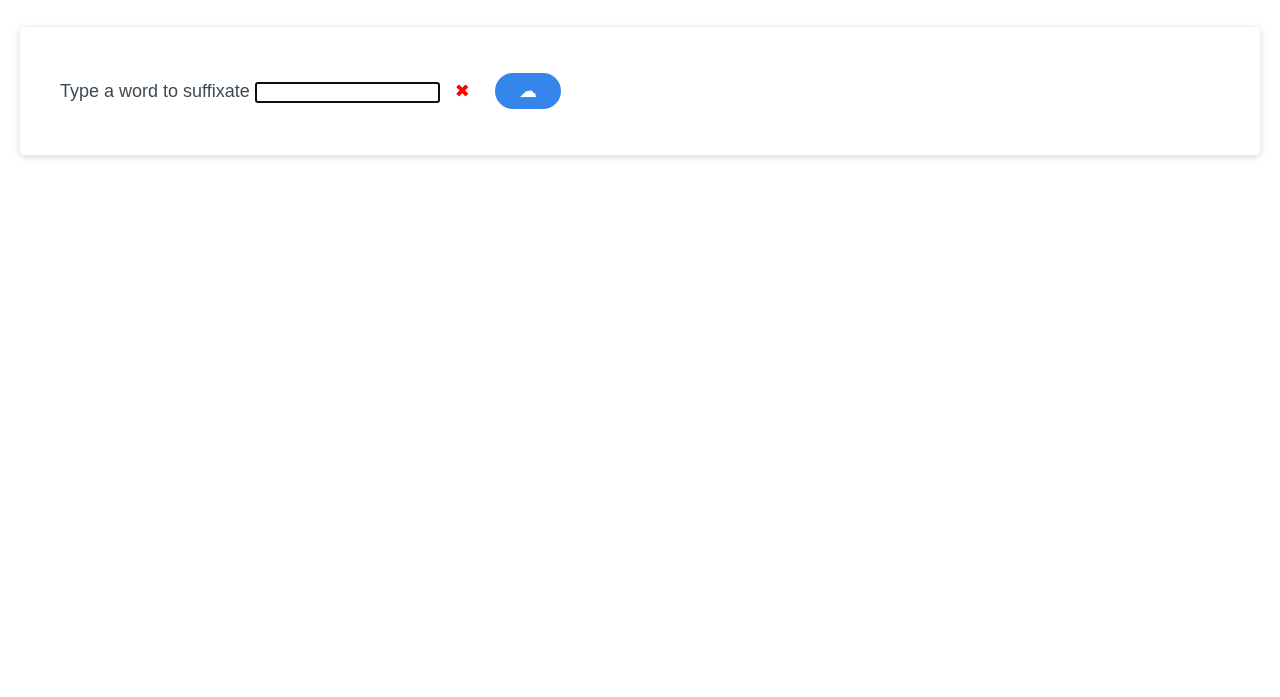
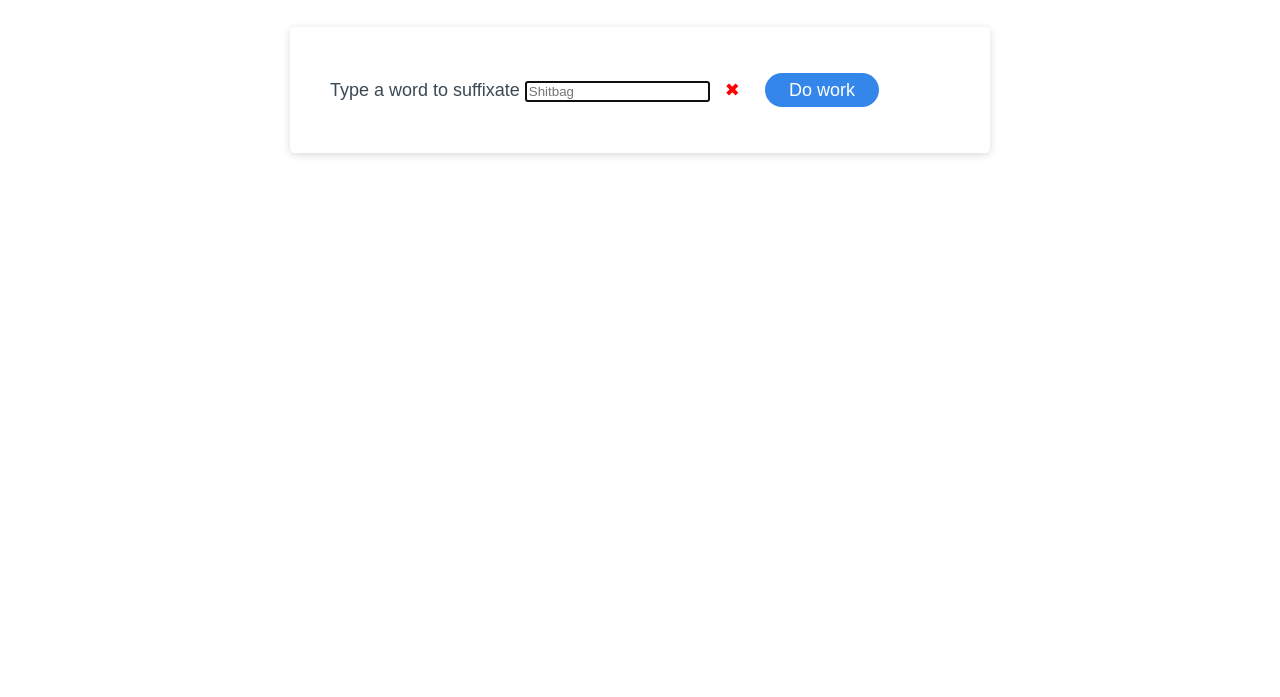
Before and after one commit to hugh-bowie/suffix, a website: page index.html in a window 1280 px wide. Shown: the part 103-800 px from the top of the page. Drawn offline with Linux system fonts and the light colour scheme.

Commit message:
getting closer

```diff
--- a/assets/css/style.css
+++ b/assets/css/style.css
@@ -25,9 +25,13 @@ header {
 }
 
 /*---TEXT INPUT RULES---*/
+.card-input {
+line-height: 24px;
+}
 
 input + span {
 	position: relative;
+	line-height: 24px;
 }
 
 input:valid + span:after {
@@ -61,7 +65,9 @@ input:invalid + span:after {
 	box-shadow: rgba(0, 0, 0, 0.15) 0px 2px 8px 0px;
 	color: hsl(206, 17%, 28%);
 	font-size: 18px;
-	margin: 0;
+	margin: 0 auto;
+	max-width: 700px;
+
 
 
 	padding: 30px 40px;
@@ -94,7 +100,7 @@ input:invalid + span:after {
 	color: hsl(0, 0%, 100%);
 	display: inline-block;
 	font-size: 18px;
-	line-height: 26px;
+	line-height: 24px;
 	margin: 16px 16px 16px 20px;
 	padding: 5px 24px;
 	text-align: center;
--- a/index.html
+++ b/index.html
@@ -15,11 +15,11 @@
       <h1>Suffixisation</h1>
     </header>
     <div class="card">
-      <div class>
+      <div class="card-input">
         <label for="wordinput">Type a word to suffixate</label>
-        <input id="wordinput" name="word_input" type="text" required autofocus pattern="[a-zA-Z]{2,20}">
+        <input id="wordinput" placeholder="Shitbag" type="text" required autofocus pattern="[a-zA-Z]{2,20}">
         <span class="validity"></span>
-        <button id="go" class="btn">☁</button>
+        <button id="go" class="btn">Do work</button>
       </div>
       <div class="card-body hide">
         <span id="output" placeholder="ta-da" aria-label="Suffix List"></span>
--- a/script.js
+++ b/script.js
@@ -35,6 +35,7 @@ function initialize() {
 
 	// make the suffix list
 	let generateSuffix = function () {
+
 		let inputText = getInputValue();
 		let suffixArray = '';
 		let howMany = r(50, 100);
@@ -53,8 +54,8 @@ function initialize() {
 	const newH1 = changeH1();
 	//put the new stuff into the page
 	h1El.innerText = newH1;
+
 	outputDiv.classList.remove('hide');
-
 	outputEl.innerText = result;
 
 }
```
